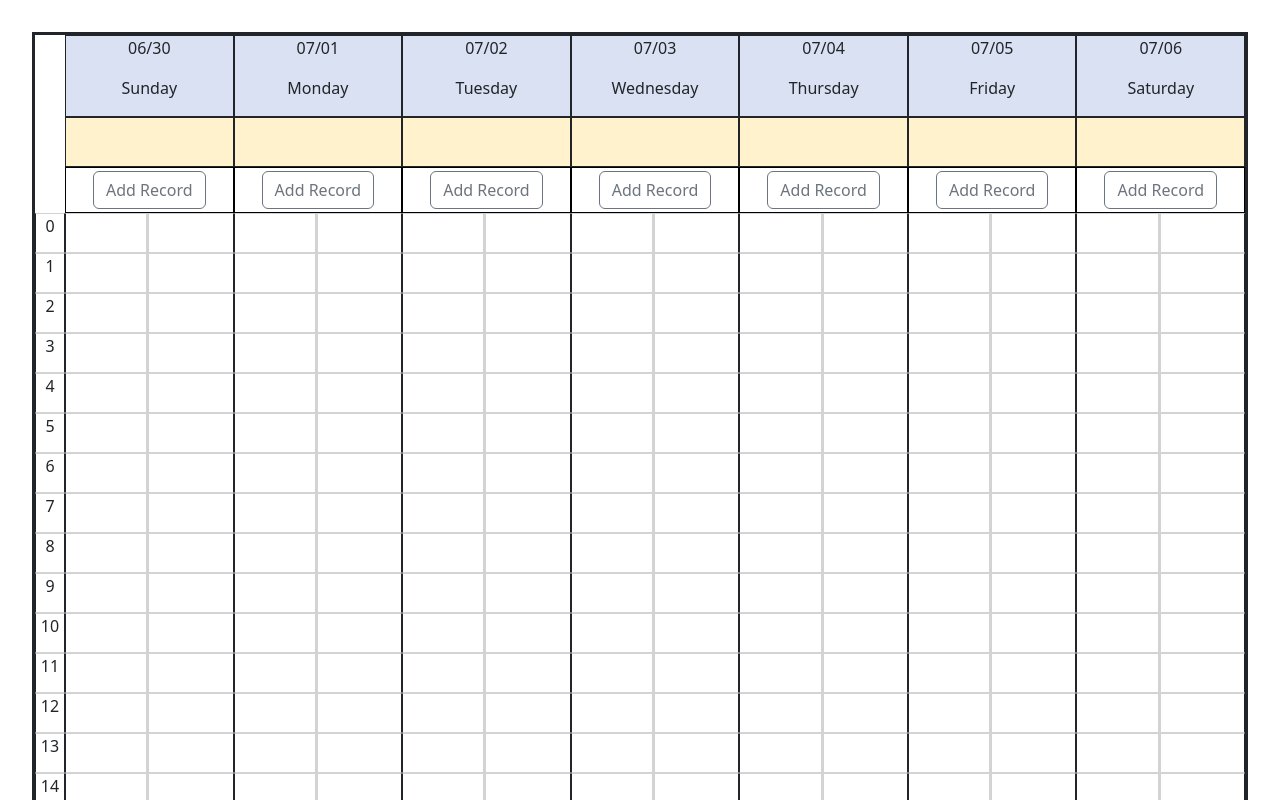
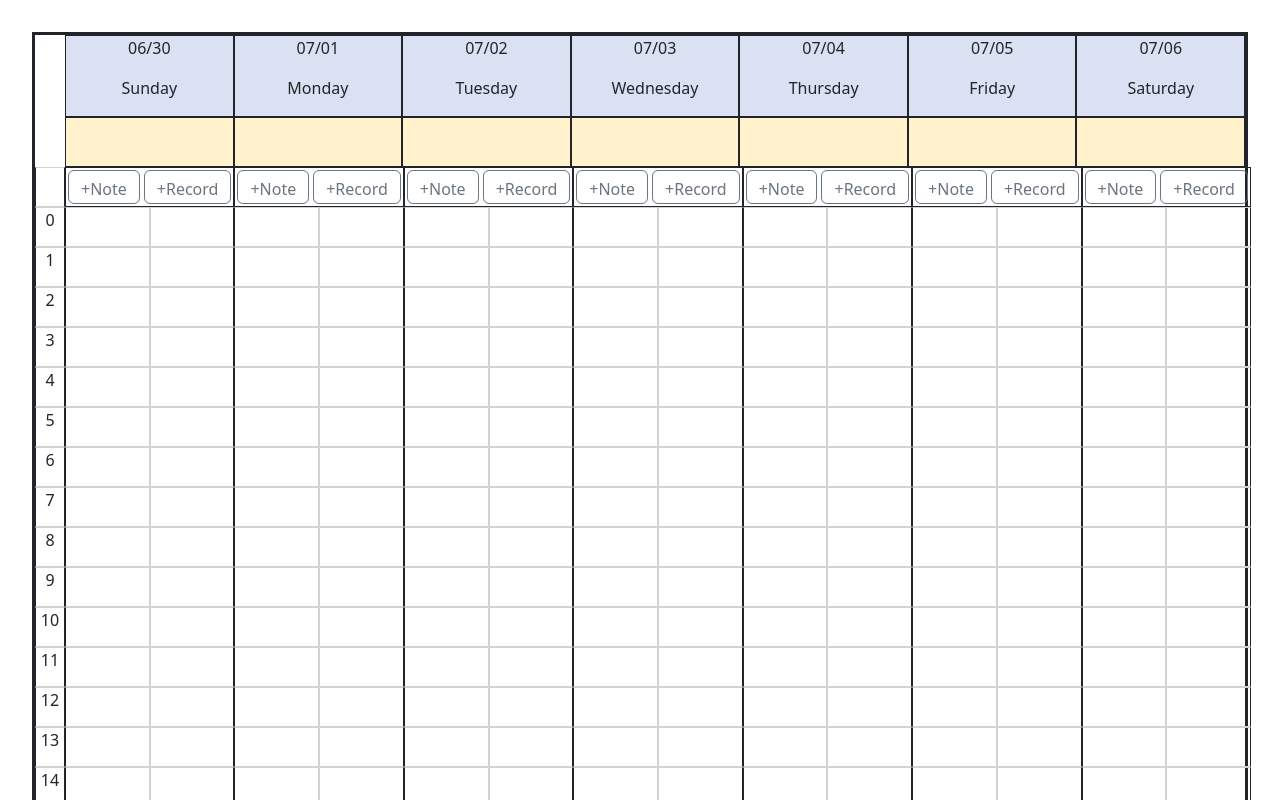
Before and after one commit to IvyLH03/Timelivy, a React (Vite) app in the folder timeline_marker/: page / in a window 1280 px wide. Shown: the top 800 px of the page. Built offline with nearby package versions, Linux system fonts and the light colour scheme.

Commit message:
change some styles and layouts of buttons

```diff
--- a/timeline_marker/src/App.css
+++ b/timeline_marker/src/App.css
@@ -14,14 +14,14 @@ div.timeline-grid {
 }
 
 div.timeline {
-  flex: 1 0 100px;
+  flex: 1 1 200px;
   position: relative;
 }
 
 .current-line {
   width: 100%;
   border-bottom: 2px;
-  border-bottom-color: black;
+  border-bottom-color: crimson;
   border-bottom-style: solid;
   position: absolute;
   left:0;
@@ -37,6 +37,7 @@ div.timeline-notes {
   top:0;
   border-right-style: solid;
   border-right-color: lightgrey;
+  border-right-width:1px;
 }
 
 div.timeline-records {
@@ -45,6 +46,9 @@ div.timeline-records {
   position: absolute;
   right:0;
   top:0;
+  border-left-style: solid;
+  border-left-color: lightgrey;
+  border-left-width:1px;
 }
 
 div.timeline-note-piece{
@@ -73,11 +77,29 @@ div.timeline-record-piece{
   height: 50px;
 }
 
+
+Button.add-record {
+  flex:1 1 0px;
+  margin: 2px;
+}
+
+Button.add-note {
+  flex:1 1 0px;
+  margin: 2px;
+}
+
+div.timeline-btn-row {
+  height: 40px;
+  display: flex;
+  border-style: solid;
+  border-width: 1px;
+}
+
 div.timeline-date{
   border-width: 1px;
   border-style: solid;
   background-color:#D9E1F2;
-  flex: 1 0 100px;
+  flex: 1 1 200px;
 }
 
 div.timeline-due-dates{
@@ -87,7 +109,7 @@ div.timeline-due-dates{
   min-height: 50px;
   text-align: left;
   padding-left: 5px;
-  flex: 1 0 100px;
+  flex: 1 1 200px;
 }
 
 div.flex-container-row{
@@ -101,14 +123,6 @@ div.week-row {
   width: 100%;
 }
 
-div.add-record {
-  flex: 1 0 100px;
-  border-width: 1px;
-  border-color: black;
-  border-style: solid;
-  padding: 3px;
-}
-
 div.week-schedule {
   border-style: solid;
 }
--- a/timeline_marker/src/components/Timeline.jsx
+++ b/timeline_marker/src/components/Timeline.jsx
@@ -1,10 +1,10 @@
 import { useEffect, useState } from "react";
-
+import { Button } from "react-bootstrap";
 
 export function TimelineAxis(props) {
     return(
         <div>
-            {Array(24).fill(0).map((e,i)=> <div key={i} className="timeline-grid" style={{width:30}}>{i}</div>)}
+            {Array(25).fill(0).map((e,i)=> <div key={i} className="timeline-grid" style={{width:30}}>{i>0?i-1:""}</div>)}
         </div>
     )
 }
@@ -34,6 +34,12 @@ export function Timeline(props) {
 
     return (
         <div className="timeline">
+
+            <div className="timeline-btn-row">
+                        <Button className='add-note' variant="outline-secondary" onClick={() => props.addRecord()}>+Note</Button>
+                        <Button className='add-record' variant="outline-secondary" onClick={() => props.addRecord()}>+Record</Button>
+                    </div>
+            <div className="timeline">
                 <div className="timeline-background">
                     {Array(24).fill(0).map((e,i)=> <div key={i} className="timeline-grid"></div>)}
                 </div>
@@ -45,5 +51,6 @@ export function Timeline(props) {
                     {props.timeline_records?.map((e,i) => <TimelineRecordPiece note={e.note} top={e.start * 40} height={(e.end-e.start) * 40}/>)}
                 </div>
             </div>
+        </div>
     )
 }
--- a/timeline_marker/src/components/WeekSchedule.jsx
+++ b/timeline_marker/src/components/WeekSchedule.jsx
@@ -85,9 +85,6 @@ export default function WeekSchedule(props) {
                 {weekData.map((e, i)=> <DayDues key={i} {...e}/>)}
             </div>
         </div>
-        <div className='week-row' style={{paddingLeft:"30px"}}>
-            {weekData.map((e, i) =><div className='add-record'><Button variant="outline-secondary" onClick={() => addRecord(i)}>Add Record</Button></div>)}
-        </div>
         <div>
             <div className='week-row'>
                 <TimelineAxis/>
```
Lines whose indentation alone changed are shown as unchanged.
